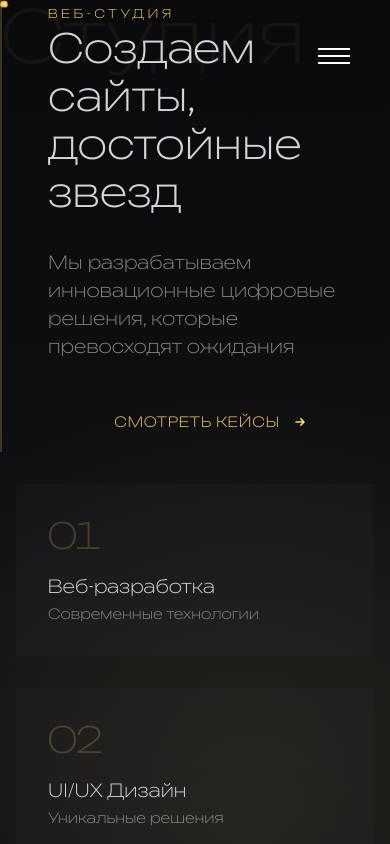
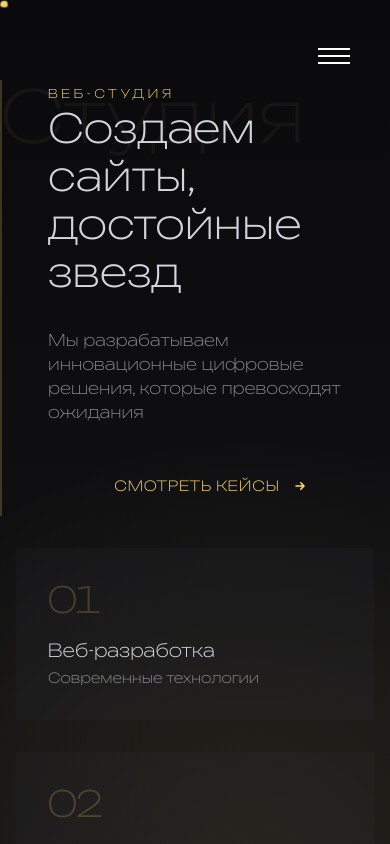
Before and after one commit to burkovmu/web5, a Next.js app: page / in a window 390 px wide. Shown: the top 844 px of the page. Built offline with nearby package versions, Linux system fonts and the light colour scheme.

Commit message:
fix: восстановлена десктопная версия Hero секции

```diff
--- a/src/components/HeroSection.tsx
+++ b/src/components/HeroSection.tsx
@@ -2,6 +2,7 @@
 
 import { motion } from 'framer-motion';
 import WaveBackground from './WaveBackground';
+import Image from 'next/image';
 
 const features = [
   { number: '01', title: 'Веб-разработка', description: 'Современные технологии' },
@@ -12,7 +13,7 @@ const features = [
 
 export default function HeroSection() {
   return (
-    <div className="bg-[#111113] min-h-screen flex items-center relative overflow-hidden">
+    <div className="bg-[#111113] min-h-screen flex items-center relative overflow-hidden py-20 md:py-0">
       <WaveBackground />
       <div className="container mx-auto px-4 relative z-10">
         <div className="grid grid-cols-1 lg:grid-cols-2 gap-16 items-center">
@@ -48,7 +49,7 @@ export default function HeroSection() {
                   initial={{ opacity: 0 }}
                   animate={{ opacity: 1 }}
                   transition={{ delay: 0.3 }}
-                  className="text-7xl font-light text-[#d4d4dc] leading-tight"
+                  className="text-5xl md:text-7xl font-light text-[#d4d4dc] leading-tight"
                 >
                   Создаем сайты,<br />
                   достойные<br />
@@ -59,7 +60,7 @@ export default function HeroSection() {
                   initial={{ opacity: 0 }}
                   animate={{ opacity: 1 }}
                   transition={{ delay: 0.5 }}
-                  className="text-[#d4d4dc]/60 text-lg max-w-md"
+                  className="text-[#d4d4dc]/60 text-base md:text-lg max-w-md"
                 >
                   Мы разрабатываем инновационные цифровые решения, которые превосходят ожидания
                 </motion.p>
```
